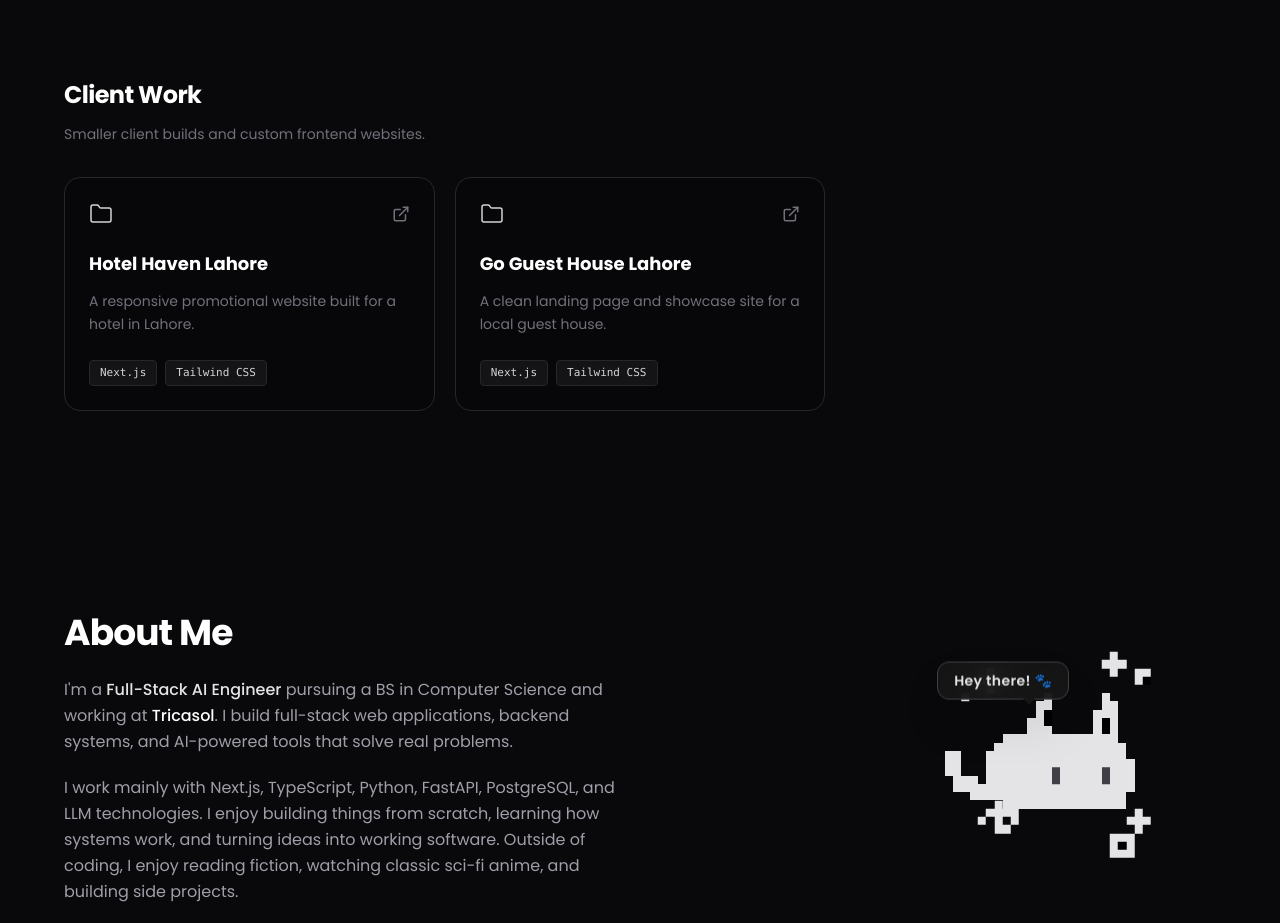
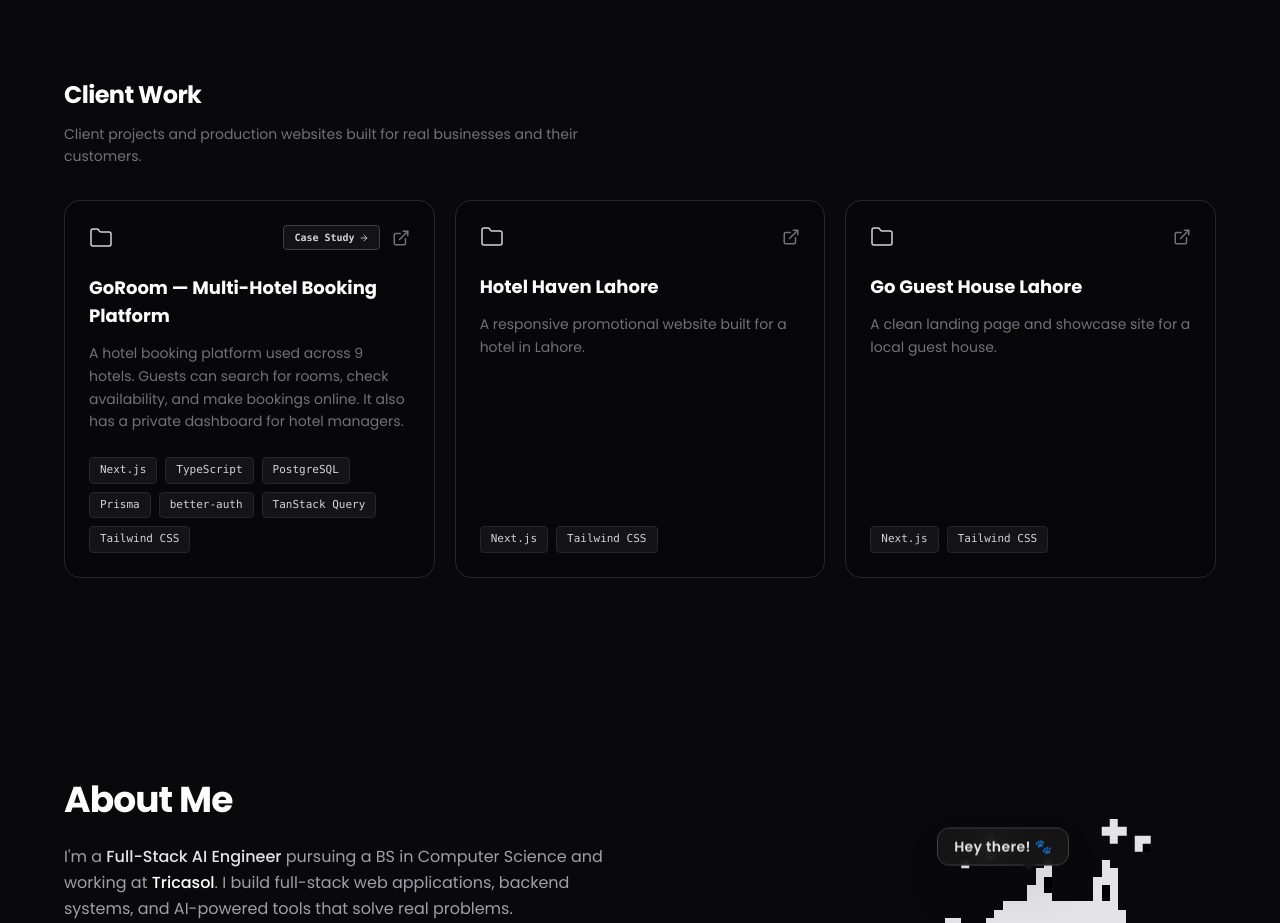
Before and after one commit to kaze1-dev/portfolio, a Next.js app: page / in a window 1280 px wide. Shown: the part 1844-2767 px from the top of the page. Built offline with nearby package versions, Linux system fonts and the light colour scheme.

Commit message:
feat: minor fxs

```diff
--- a/components/Projects.tsx
+++ b/components/Projects.tsx
@@ -117,7 +117,26 @@ const Projects = () => {
     },
   ];
 
-  const miniProjects: Project[] = [
+  const clientProjects: Project[] = [
+    {
+      title: 'GoRoom — Multi-Hotel Booking Platform',
+      description:
+        'A hotel booking platform used across 9 hotels. Guests can search for rooms, check availability, and make bookings online. It also has a private dashboard for hotel managers.',
+      tags: [
+        'Next.js',
+        'TypeScript',
+        'PostgreSQL',
+        'Prisma',
+        'better-auth',
+        'TanStack Query',
+        'Tailwind CSS',
+      ],
+      githubLink: null,
+      liveLink: 'https://www.goroom.pk',
+      inProgress: false,
+      client: true,
+      caseStudyUrl: '/projects/goroom',
+    },
     {
       title: 'Hotel Haven Lahore',
       description: 'A responsive promotional website built for a hotel in Lahore.',
@@ -273,11 +292,11 @@ const Projects = () => {
             Client Work<span className="text-zinc-300"></span>
           </h3>
           <p className="mb-8 max-w-xl text-sm leading-relaxed text-zinc-500">
-            Smaller client builds and custom frontend websites.
+            Client projects and production websites built for real businesses and their customers.
           </p>
 
           <div className="grid grid-cols-1 gap-5 sm:grid-cols-2 md:grid-cols-3">
-            {miniProjects.map((project, index) => (
+            {clientProjects.map((project, index) => (
               <ProjectCard key={index} project={project} compact />
             ))}
           </div>
--- a/components/chat_widget.tsx
+++ b/components/chat_widget.tsx
@@ -123,7 +123,7 @@ export default function ChatWidget() {
               <span className="mt-0.5 flex items-center gap-1">
                 <span className="h-1.5 w-1.5 animate-pulse rounded-full bg-white" />
                 <span className="truncate text-[9px] font-medium text-neutral-400">
-                  RAG Interface Active
+                   Active
                 </span>
               </span>
             </div>
```
